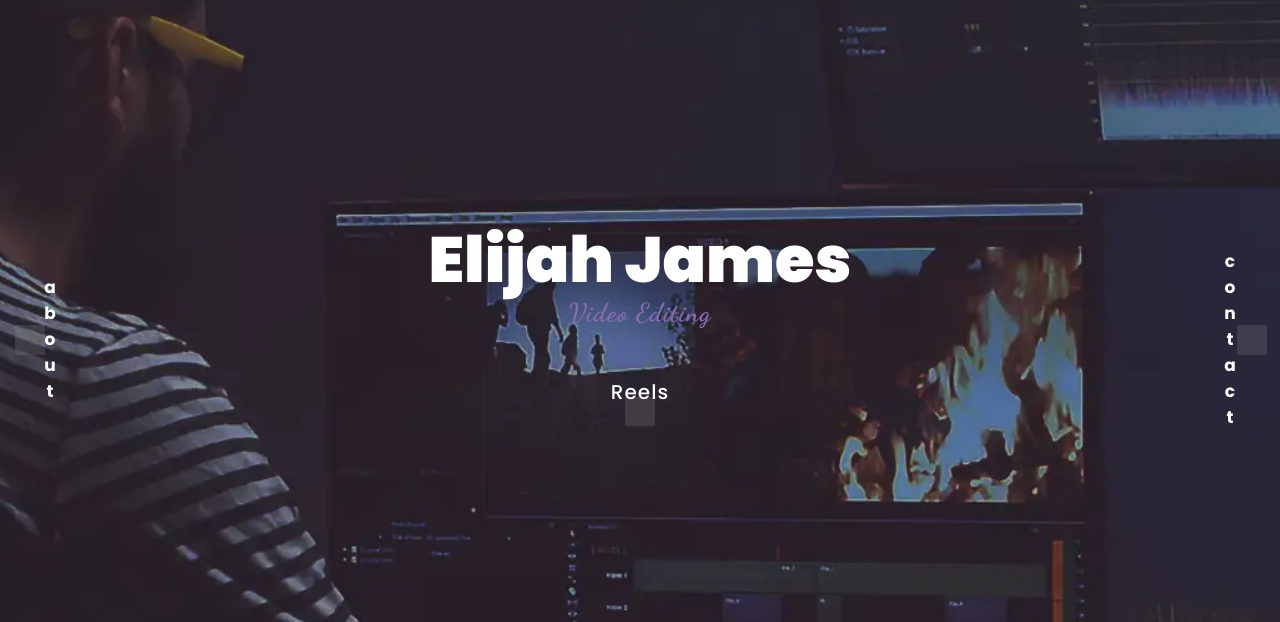
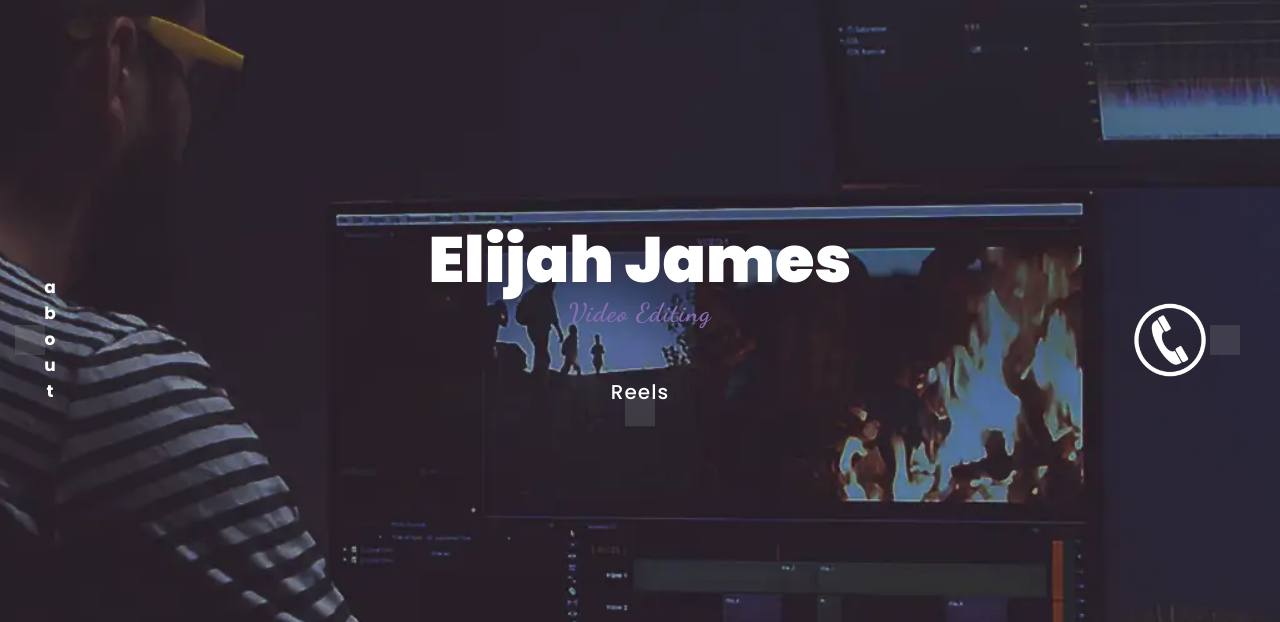
Before and after one commit to ElijahJamesLobes/Elijah-protfolio, a PHP site: page / in a window 1280 px wide. Shown: the part 408-1030 px from the top of the page. Run offline with PHP 8.4, Linux system fonts and the light colour scheme; grey boxes are pictures that could not be loaded.

Commit message:
changes 2.0

```diff
--- a/index.html
+++ b/index.html
@@ -11,7 +11,8 @@
 <!-- partial:index.partial.html -->
 <div class="hero-section">
 		<div class="about-text hover-target">about</div>
-		<div class="contact-text hover-target">contact</div>
+		<div class="contact-text hover-target"><img src="images/phone.png" alt="About" width="140" height="80">
+		</div>
 		<div class="section-center">
 			<div class="container-fluid">
 				<div class="row justify-content-center">
--- a/style.css
+++ b/style.css
@@ -327,7 +327,7 @@
 	background-size: 30px 30px;
 
 	/*This is where i changed the direction of the arrow in front of the contact and its position*/
-	transform: translateX(140%) rotate(180deg);
+	transform: translateX(450%) rotate(180deg);
 
 
 	background-image: url('http://www.ivang-design.com/svg-load/portfolio/left.svg');
```
Also changed, not shown: images/contact.png (added), images/phone.png (added), 1 other file.
